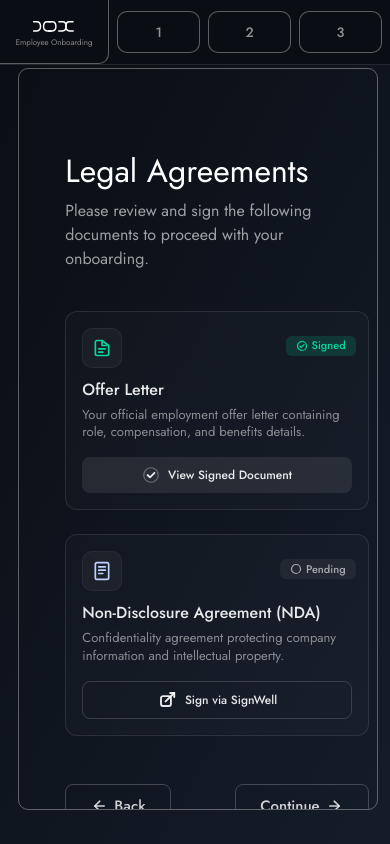
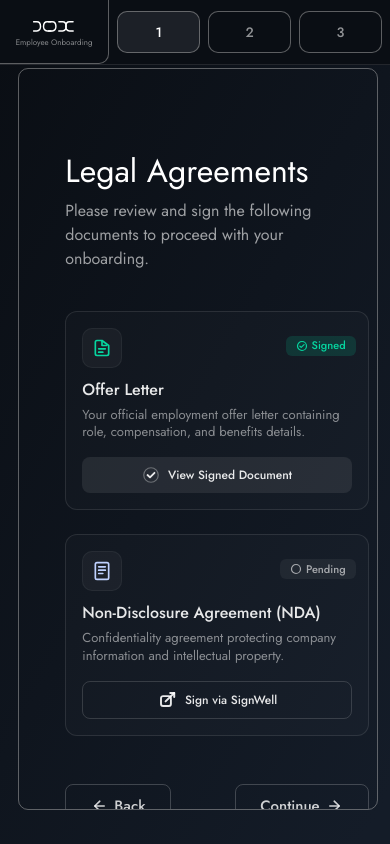
Before and after one commit to NoCapCode-tm/Dox, a React (Vite) app: page /legal-agreements in a window 390 px wide. Built offline with nearby package versions, Linux system fonts and the light colour scheme; a web font is replaced by a local one.

Commit message:
fix(legal-agreements): show active step background on mobile topbar

```diff
--- a/src/pages/LegalAgreements.jsx
+++ b/src/pages/LegalAgreements.jsx
@@ -29,9 +29,24 @@ const LegalAgreements = () => {
                 </div>
 
                 <div className="flex flex-1 items-center justify-around gap-2 px-2 py-2">
-                    {[1, 2, 3].map((n) => (
-                        <div key={n} className="flex min-w-0 flex-1 items-center justify-center rounded-[10px] border text-center font-medium" style={{ height: 'clamp(42px,10vw,56px)', fontSize: 'clamp(12px,3.5vw,16px)', background: '#0A0E14', borderColor: 'rgba(173,173,173,0.5)', color: 'rgba(255,255,255,0.55)' }}>{n}</div>
-                    ))}
+                    {[1, 2, 3].map((n) => {
+                        const isActive = n === 1
+                        return (
+                            <div
+                                key={n}
+                                className="flex min-w-0 flex-1 items-center justify-center rounded-[10px] border text-center font-medium"
+                                style={{
+                                    height: 'clamp(42px,10vw,56px)',
+                                    fontSize: 'clamp(12px,3.5vw,16px)',
+                                    background: isActive ? '#1C2027' : '#0A0E14',
+                                    borderColor: 'rgba(173,173,173,0.5)',
+                                    color: isActive ? '#FFFFFF' : 'rgba(255,255,255,0.55)'
+                                }}
+                            >
+                                {n}
+                            </div>
+                        )
+                    })}
                 </div>
             </div>
 
```
